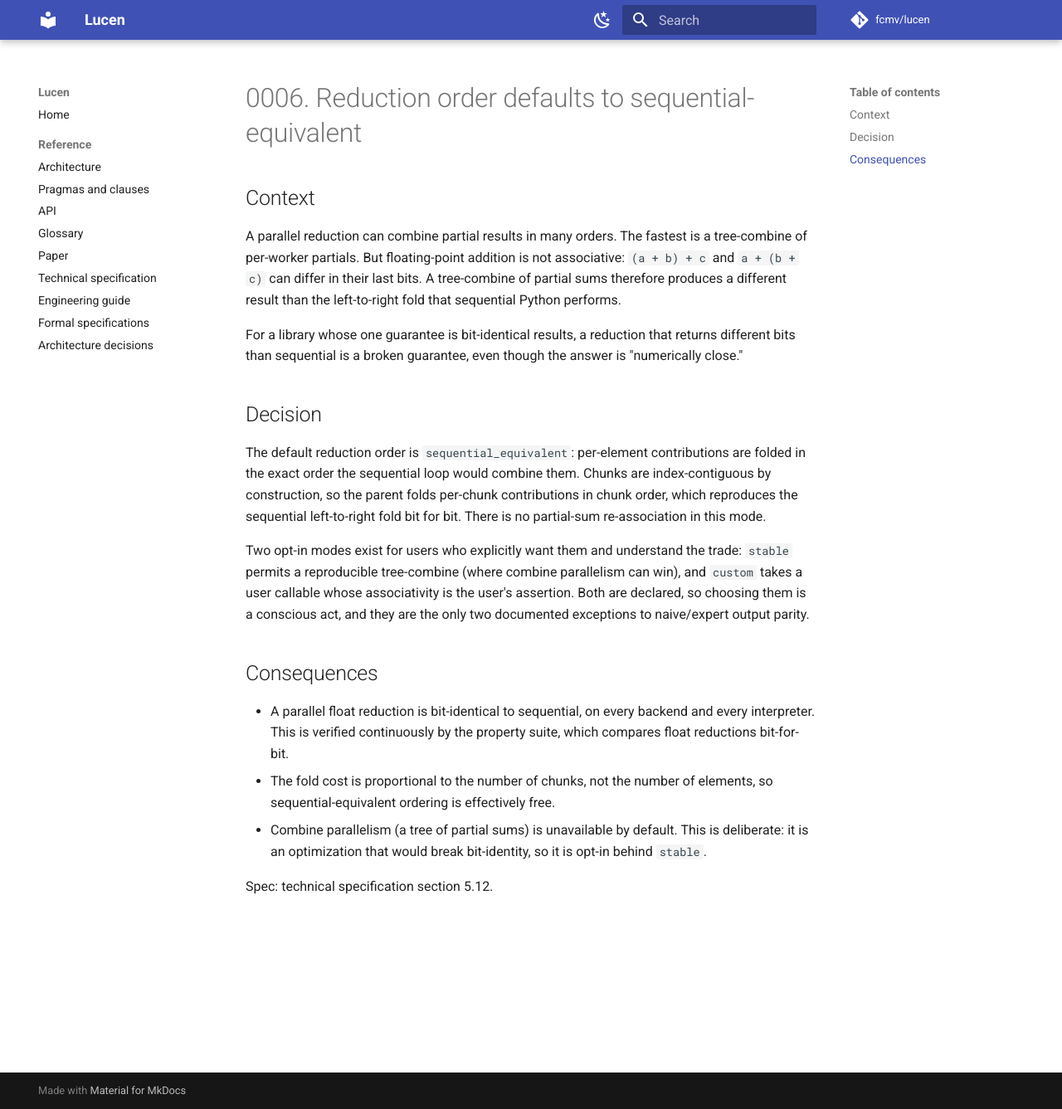
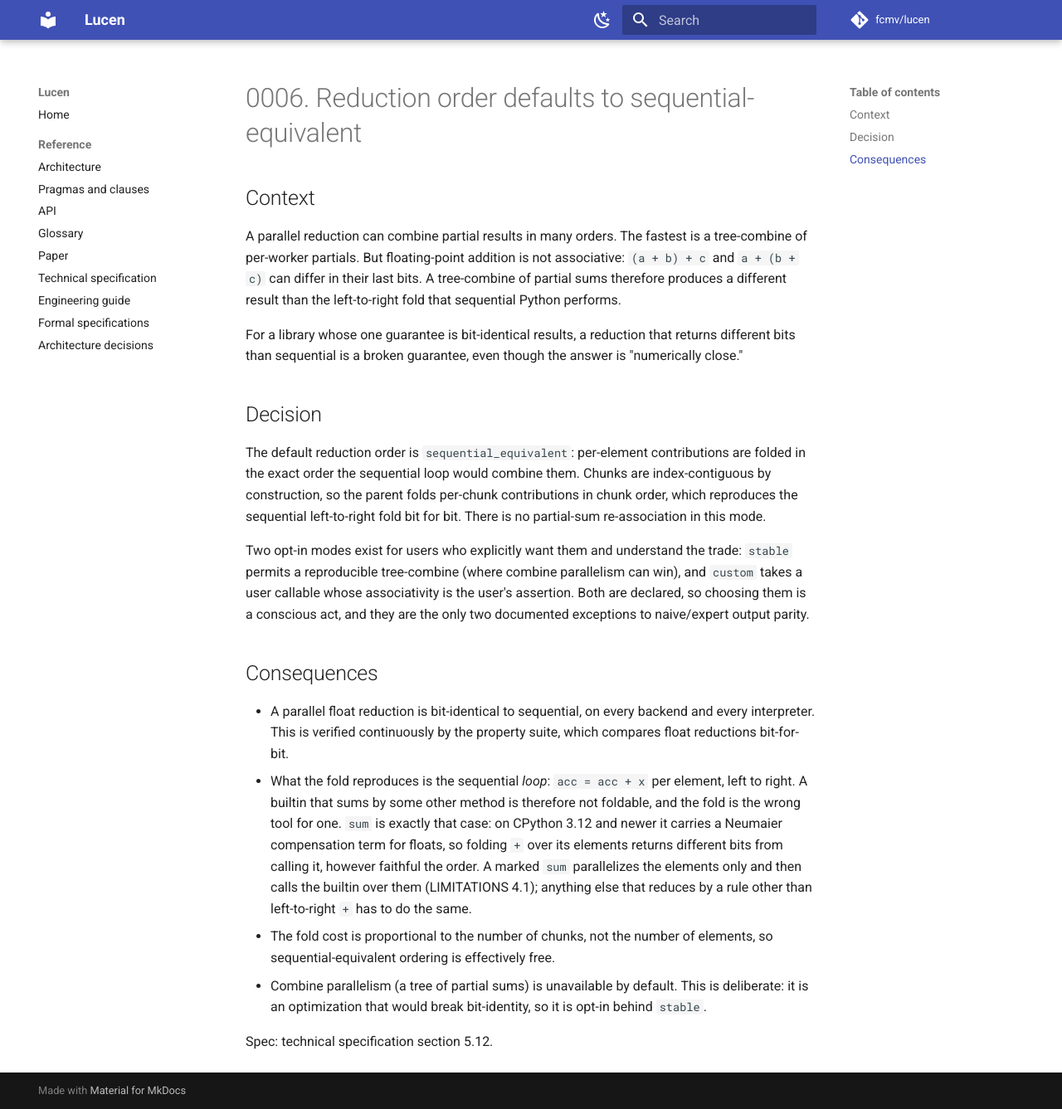
Before and after one commit to fcmv/lucen, an MkDocs documentation site: the page built from docs/adr/0006-reduction-order-is-sequential-equivalent.md, in a window 1280 px wide and 1337 px high. Shown: the whole window at 83% size. Built offline with MkDocs 1.6.1 and Material for MkDocs 9.7.7, drawn with Linux system fonts in a browser that asks for light colours; comment, search, counter and statistics services are not loaded.

Commit message:
fix: sum a marked generator with the builtin, not a fold
CPython 3.12 and newer compensate float sums, so folding + over the
elements returned different bits; only the elements run in parallel now.

```diff
--- a/docs/adr/0006-reduction-order-is-sequential-equivalent.md
+++ b/docs/adr/0006-reduction-order-is-sequential-equivalent.md
@@ -32,6 +32,14 @@ the only two documented exceptions to naive/expert output parity.
 - A parallel float reduction is bit-identical to sequential, on every backend
   and every interpreter. This is verified continuously by the property suite,
   which compares float reductions bit-for-bit.
+- What the fold reproduces is the sequential *loop*: `acc = acc + x` per
+  element, left to right. A builtin that sums by some other method is therefore
+  not foldable, and the fold is the wrong tool for one. `sum` is exactly that
+  case: on CPython 3.12 and newer it carries a Neumaier compensation term for
+  floats, so folding `+` over its elements returns different bits from calling
+  it, however faithful the order. A marked `sum` parallelizes the elements only
+  and then calls the builtin over them (LIMITATIONS 4.1); anything else that
+  reduces by a rule other than left-to-right `+` has to do the same.
 - The fold cost is proportional to the number of chunks, not the number of
   elements, so sequential-equivalent ordering is effectively free.
 - Combine parallelism (a tree of partial sums) is unavailable by default. This
```
Also changed, not shown: CHANGELOG.md (+5 -2 lines), LIMITATIONS.md (+9 -5 lines), docs/pragmas.md (+2 -1 lines), 4 other files.
